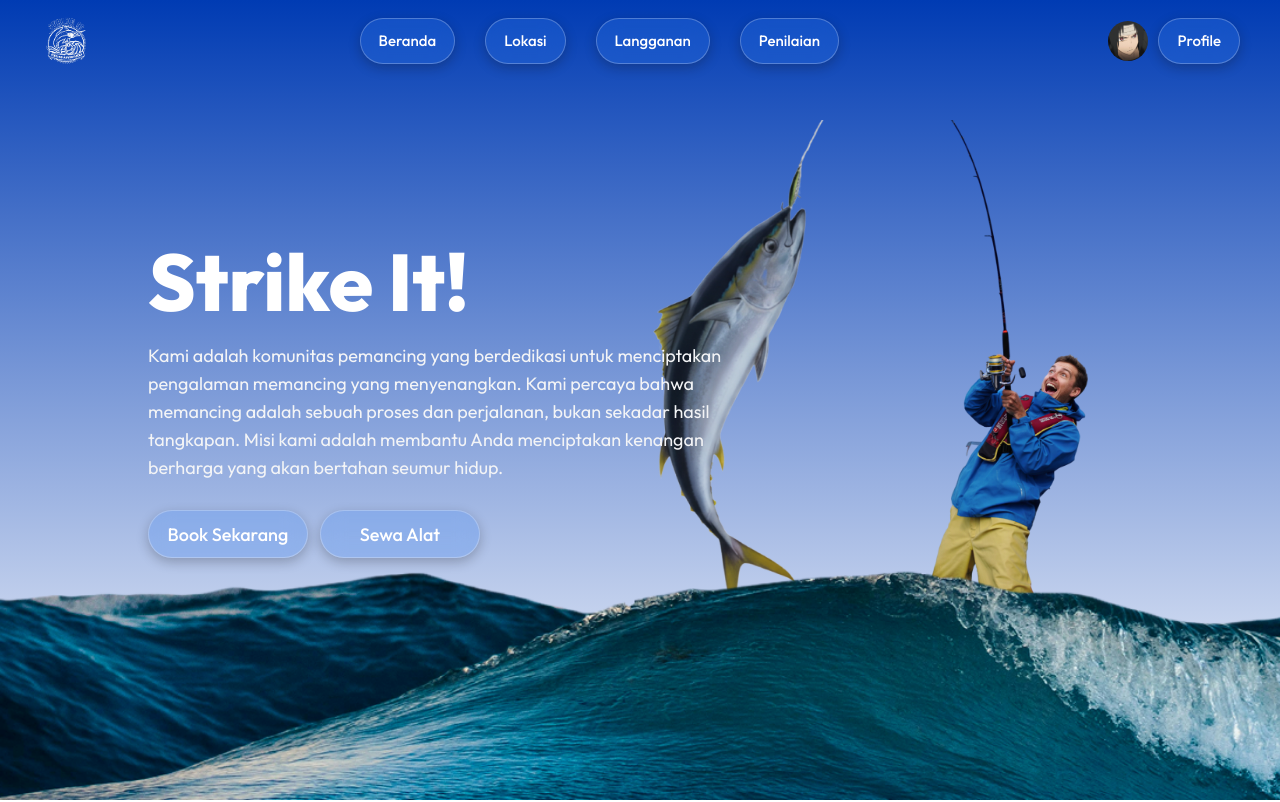
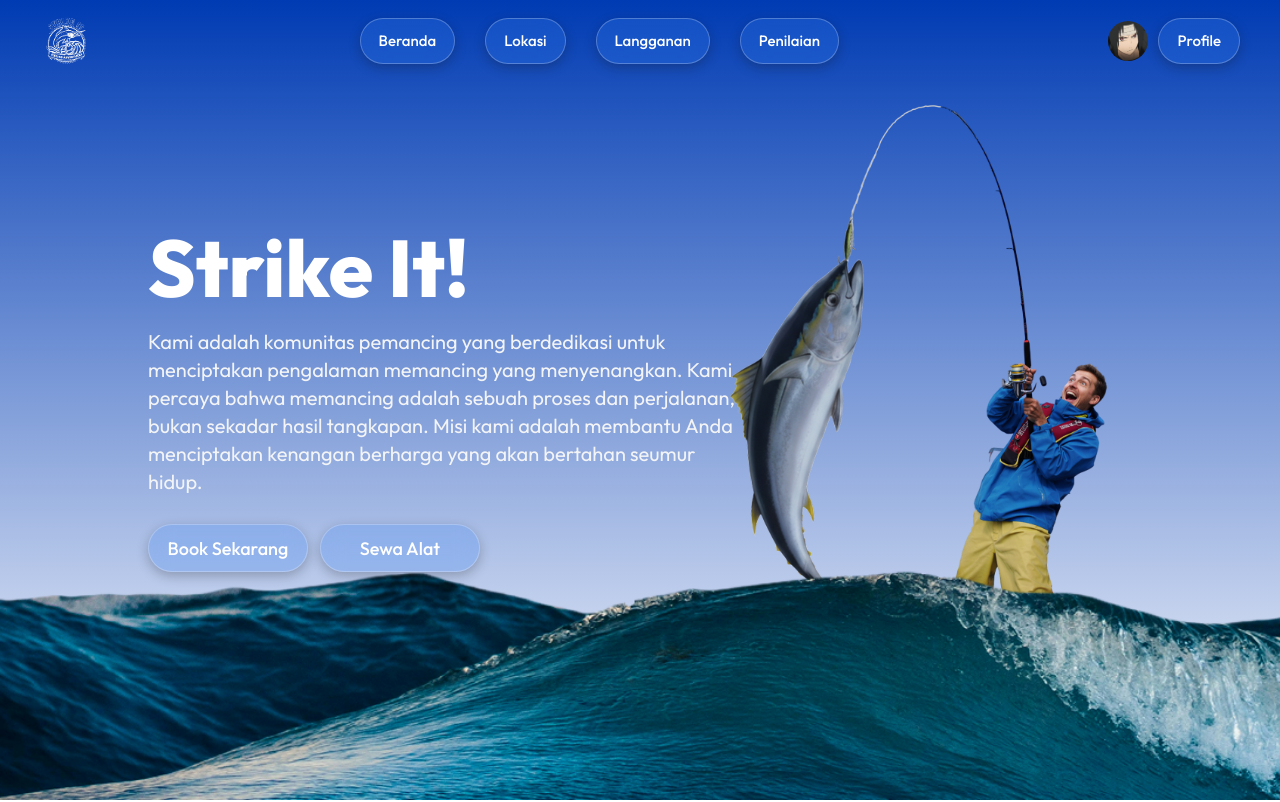
Before and after one commit to Xantares-nvrdie/Strike-It, a Vue app: page / in a window 1280 px wide. Shown: the top 802 px of the page. Built offline with nearby package versions, Linux system fonts and the light colour scheme.

Commit message:
fix background pemancing

```diff
--- a/src/components/Home/LandingSection.vue
+++ b/src/components/Home/LandingSection.vue
@@ -1,13 +1,17 @@
 <template>
-    <section class="relative flex items-center justify-center w-screen h-screen gap-5 p-12 overflow-hidden bg-gradient-to-b from-[#003bb3] to-white">
+    <section
+        class="relative flex items-center justify-center w-screen h-screen gap-5 p-12 overflow-hidden bg-gradient-to-b from-[#003bb3] to-white">
         <!-- Wave -->
-        <div class="absolute bottom-0 left-0 w-full h-[30vh] z-20"
-            :style="{ backgroundImage: 'url(/src/assets/wave1.png)', backgroundRepeat: 'repeat-x', backgroundSize: 'cover' }">
+        <div class="absolute bottom-0 left-0 w-full h-[25vh] sm:h-[28vh] md:h-[30vh] z-20" :style="{
+            backgroundImage: 'url(/src/assets/wave1.png)',
+            backgroundRepeat: 'repeat-x',
+            backgroundSize: 'cover'
+        }">
         </div>
 
-        <!-- Pemancing image -->
-        <div class="w-[70vw] h-[70vh] z-1 bg-center bg-cover"
-            :style="{ backgroundImage: 'url(/src/assets/mancing2.png)' }">
+        <!-- Gambar Pemancing -->
+        <div class="absolute bottom-0 lg:right-[10vw] md:right-[2vw] sm:right-[1vw] h-[80vh] sm:h-[85vh] md:h-[90vh] lg:h-[100vh] w-[110vw] sm:w-[80vw] md:w-[60vw] lg:w-[40vw] aspect-[3/4] bg-no-repeat bg-right bg-contain z-10"
+            :style="{ backgroundImage: 'url(/src/assets/mancing.png)' }">
         </div>
 
         <!-- Text section -->
@@ -17,7 +21,7 @@
                 Strike It!
             </h1>
 
-            <p class="w-full text-base leading-relaxed text-gray-100 sm:text-lg mb-7">
+            <p class="w-full text-sm sm:text-base md:text-lg lg:text-xl leading-relaxed text-gray-100 mb-7">
                 Kami adalah komunitas pemancing yang berdedikasi untuk menciptakan pengalaman memancing yang
                 menyenangkan. Kami percaya bahwa memancing adalah sebuah proses dan perjalanan, bukan sekadar hasil
                 tangkapan.
```
Also changed, not shown: src/assets/maman.png (renamed from src/assets/mancing2 (2).png), src/assets/mancing.png (added).
